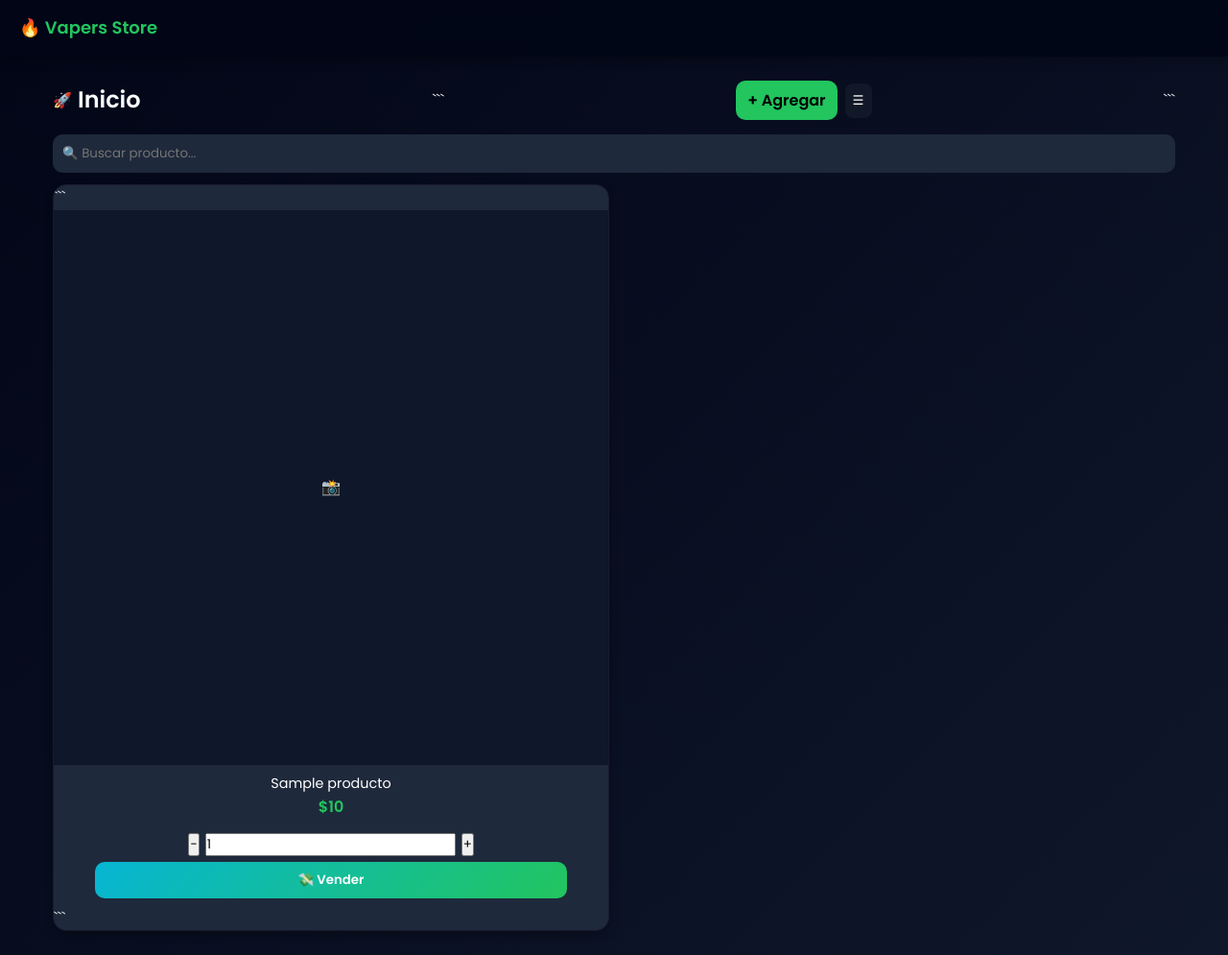
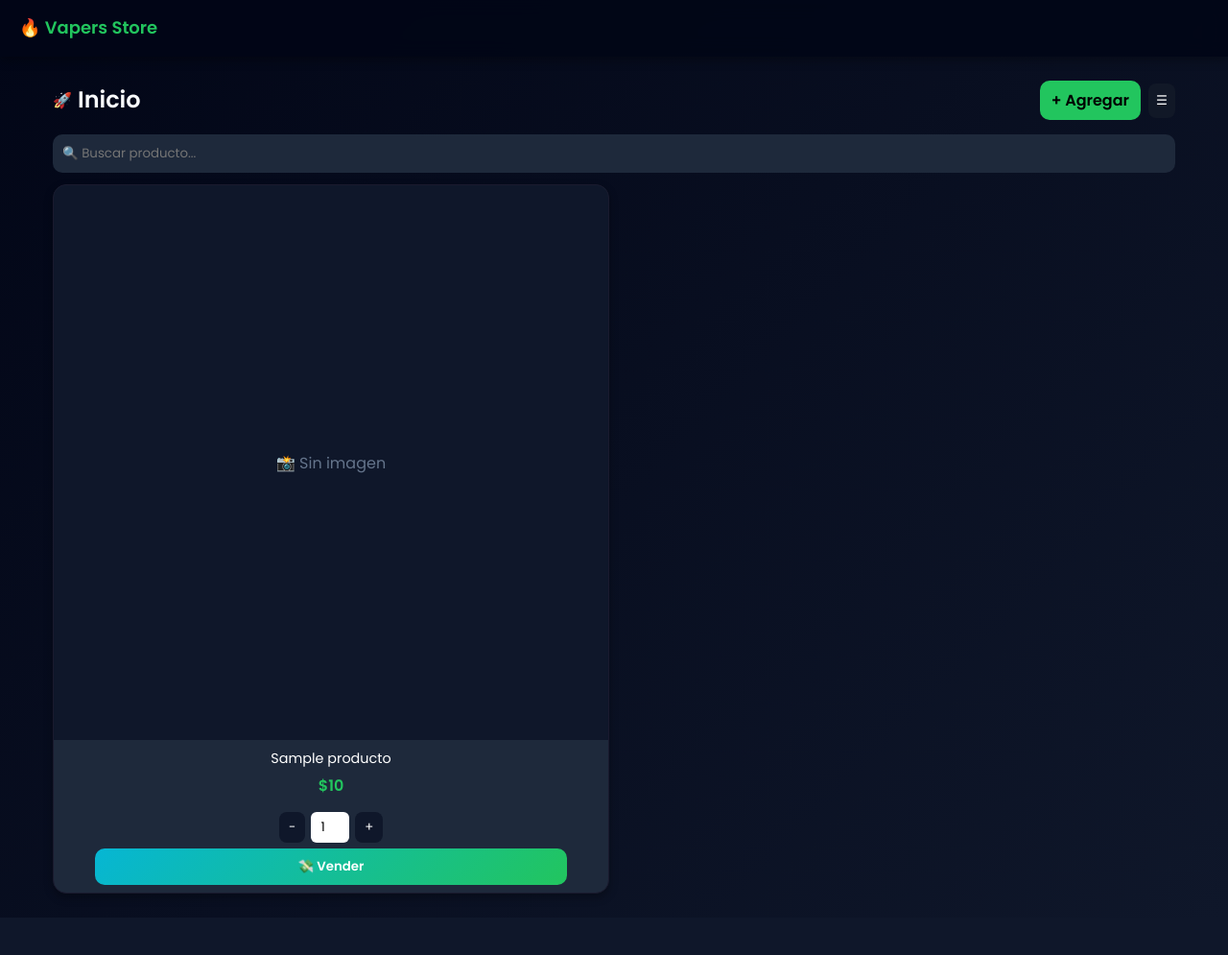
Before and after one commit to carlosarturoyepescelon11-boop/Yepesstore, a Flask app: template templates/ventas.html in a window 1280 px wide. Shown: the whole page at 96% size. After the commit the page ends 941 px from the top, so only its background shows below. Run offline with Flask 3, Linux system fonts and the light colour scheme; the template is opened without the code that fills it: most values are stand-ins (such as "Sample title", 1, 10 or a date in 2020); some libraries are stand-ins or nearby versions.

Commit message:
Update ventas.html

````diff
--- a/templates/ventas.html
+++ b/templates/ventas.html
@@ -49,7 +49,6 @@ body{
     background:#020617;
     border-radius:10px;
     padding:8px;
-    z-index:1000;
 }
 
 .menu a{
@@ -85,7 +84,7 @@ body{
     box-shadow:0 4px 10px rgba(0,0,0,0.3);
 }
 
-/* IMG */
+/* IMG PERFECTAMENTE CENTRADA */
 .img-box{
     width:100%;
     aspect-ratio:1/1;
@@ -110,6 +109,7 @@ body{
 
 .nombre{
     font-size:0.9rem;
+    margin-bottom:4px;
 }
 
 .precio{
@@ -123,6 +123,21 @@ body{
     justify-content:center;
     gap:6px;
     padding:6px;
+}
+
+.control button{
+    background:#0f172a;
+    color:white;
+    border:none;
+    padding:6px 10px;
+    border-radius:8px;
+}
+
+.control input{
+    width:40px;
+    text-align:center;
+    border-radius:6px;
+    border:none;
 }
 
 /* BOTON */
@@ -139,18 +154,16 @@ body{
 }
 </style>
 
-<!-- HEADER -->
-
+<!-- HEADER LIMPIO -->
 <div class="header">
     <div class="title">
         <span>🚀</span>
         <h2>Inicio</h2>
     </div>
 
-```
     <div class="actions">
         <a href="{{ url_for('agregar') }}" class="btn-add">+ Agregar</a>
-    <button class="btn-menu" onclick="toggleMenu(event)" style="background:#111827;color:white;border:none;padding:8px;border-radius:8px;">☰</button>
+        <button onclick="toggleMenu()" style="background:#111827;color:white;border:none;padding:8px;border-radius:8px;">☰</button>
     </div>
 
     <div id="menu" class="menu">
@@ -159,32 +172,28 @@ body{
         <a href="/dashboard">Dashboard</a>
         <a href="/inversion">Inversión</a>
         <a href="/caja">Caja</a>
-    <a href="{{ url_for('logout') }}" style="color:#ff6b6b;">🚪 Salir</a>
     </div>
-```
-
 </div>
 
 <!-- BUSCADOR -->
-
 <div class="buscador">
     <input type="text" id="buscador" placeholder="🔍 Buscar producto...">
 </div>
 
 <!-- PRODUCTOS -->
-
 <div class="grid">
 
 {% for p in productos %}
-
 <div class="card" data-nombre="{{ p.nombre|lower }}">
 
-```
     <div class="img-box">
         {% if p.imagen %}
-    <img src="{{ url_for('static', filename='uploads/' ~ p.imagen) }}">
+    <img src="{{ url_for('static', filename='uploads/' ~ p.imagen) }}"
+         style="width:100%; height:100%; object-fit:cover;">
 {% else %}
-    <div style="color:#64748b;">📸</div>
+    <div style="display:flex; align-items:center; justify-content:center; height:100%; color:#64748b;">
+        📸 Sin imagen
+    </div>
 {% endif %}
     </div>
 
@@ -194,14 +203,16 @@ body{
     </div>
 
     <form action="{{ url_for('venta', id=p.id) }}" method="POST">
+
         <div class="control">
             <button type="button" onclick="cambiarCantidad(this,-1)">−</button>
             <input type="number" name="cantidad" value="1" min="1">
             <button type="button" onclick="cambiarCantidad(this,1)">+</button>
         </div>
+
         <button class="btn">💸 Vender</button>
+
     </form>
-```
 
 </div>
 {% endfor %}
@@ -209,22 +220,10 @@ body{
 </div>
 
 <script>
-function toggleMenu(event){
-    event.stopPropagation();
+function toggleMenu(){
     let m = document.getElementById("menu");
     m.style.display = m.style.display === "block" ? "none" : "block";
 }
-
-document.addEventListener("click", function(event) {
-    let menu = document.getElementById("menu");
-    let button = document.querySelector(".btn-menu");
-
-    if (menu && menu.style.display === "block") {
-        if (!menu.contains(event.target) && !button.contains(event.target)) {
-            menu.style.display = "none";
-        }
-    }
-});
 
 document.getElementById("buscador").addEventListener("keyup", function(){
     let filtro = this.value.toLowerCase();
````
Lines whose indentation alone changed are shown as unchanged.
